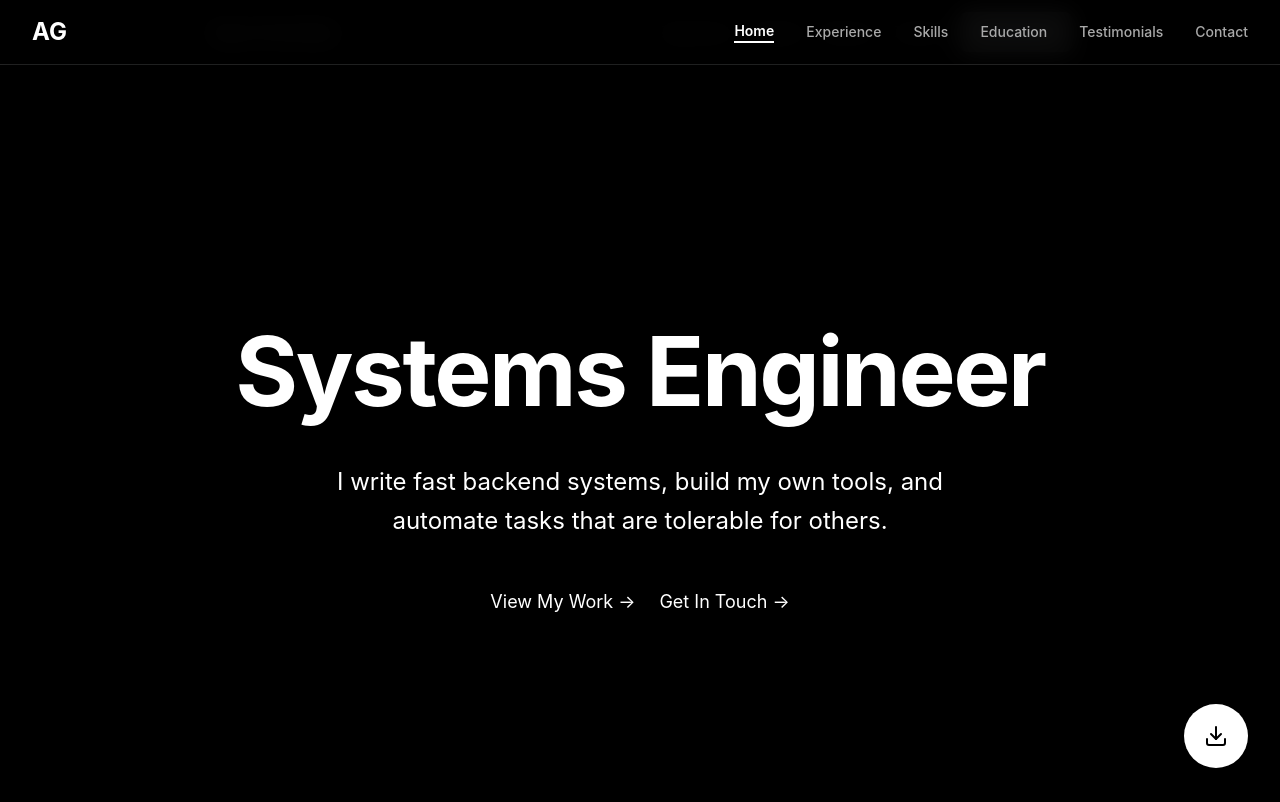
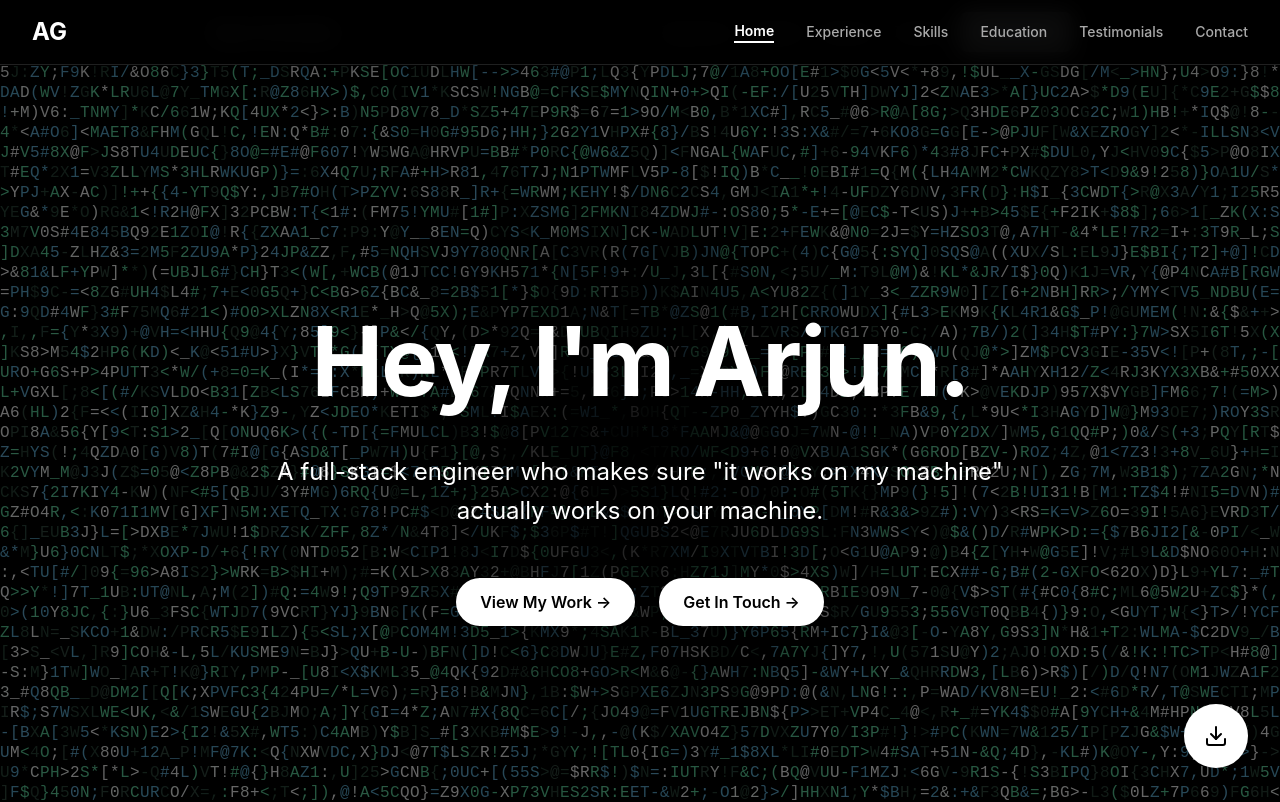
Before and after one commit to arjgov/Portfolio, a Next.js app: page / in a window 1280 px wide. Shown: the top 802 px of the page. Built offline with nearby package versions, Linux system fonts and the light colour scheme.

Commit message:
Added hero section with letter glitch

```diff
--- a/src/app/page.tsx
+++ b/src/app/page.tsx
@@ -23,6 +23,7 @@ import {
   Zap
 } from "lucide-react";
 import { useState, useEffect } from "react";
+import LetterGlitch from "@/components/LetterGlitch";
 
 
 const experience = [
@@ -275,39 +276,62 @@ export default function Home() {
       </motion.header>
 
       {/* Hero Section */}
-      <section id="home" className="relative min-h-screen flex items-center justify-center overflow-hidden bg-black">
-        <div className="relative max-w-4xl mx-auto px-4 sm:px-6 lg:px-8 text-center">
-          <motion.div
+      <section id="home" className="relative min-h-screen flex items-center justify-center overflow-hidden">
+        {/* LetterGlitch Background */}
+        <div className="absolute inset-0 z-0">
+          <LetterGlitch
+            glitchSpeed={50}
+            centerVignette={true}
+            outerVignette={false}
+            smooth={true}
+          />
+        </div>
+
+        {/* Content */}
+        <div className="relative z-10 max-w-4xl mx-auto px-4 sm:px-6 lg:px-8 text-center">
+          {/* Main Heading with staggered animation */}
+          <motion.h1
+            className="text-6xl md:text-8xl font-bold text-white mb-8 leading-tight"
+            initial={{ opacity: 0, y: 30 }}
+            animate={{ opacity: 1, y: 0 }}
+            transition={{ duration: 0.8, ease: "easeOut" }}
+          >
+            Hey, I'm Arjun.
+          </motion.h1>
+
+          {/* Subtitle with delay */}
+          <motion.p
+            className="text-xl md:text-2xl text-white mb-12 max-w-3xl mx-auto leading-relaxed"
             initial={{ opacity: 0, y: 20 }}
             animate={{ opacity: 1, y: 0 }}
-            transition={{ duration: 0.8 }}
+            transition={{ duration: 0.8, delay: 0.2, ease: "easeOut" }}
           >
-            <h1 className="text-6xl md:text-8xl font-bold text-white mb-8 leading-tight">
-              Systems Engineer
-            </h1>
-            <p className="text-xl md:text-2xl text-white mb-12 max-w-2xl mx-auto leading-relaxed">
-              I write fast backend systems, build my own tools, and automate tasks that are tolerable for others.
-            </p>
+            A full-stack engineer who makes sure "it works on my machine" actually works on your machine.
+          </motion.p>
 
-            {/* CTA Links */}
-            <div className="flex flex-col sm:flex-row items-center justify-center gap-6">
+          {/* CTA Links with staggered animation */}
+          <motion.div
+            className="flex flex-col sm:flex-row items-center justify-center gap-6"
+            initial={{ opacity: 0, y: 20 }}
+            animate={{ opacity: 1, y: 0 }}
+            transition={{ duration: 0.8, delay: 0.6, ease: "easeOut" }}
+          >
             <motion.a
               href="#experience"
-                className="text-white text-lg hover:opacity-80 transition-opacity"
-                whileHover={{ scale: 1.05 }}
+              className="inline-flex items-center justify-center px-6 py-3 bg-white text-black font-semibold rounded-full shadow-lg hover:shadow-xl transition-all duration-300 text-base relative group"
+              whileHover={{ scale: 1.05, y: -2 }}
               whileTap={{ scale: 0.95 }}
             >
-                View My Work →
+              <span className="relative z-10">View My Work →</span>
             </motion.a>
             <motion.a
               href="#contact"
-                className="text-white text-lg hover:opacity-80 transition-opacity"
-                whileHover={{ scale: 1.05 }}
+              className="inline-flex items-center justify-center px-6 py-3 bg-white text-black font-semibold rounded-full shadow-lg hover:shadow-xl transition-all duration-300 text-base relative group"
+              whileHover={{ scale: 1.05, y: -2 }}
               whileTap={{ scale: 0.95 }}
             >
-                Get In Touch →
+              <span className="relative z-10">Get In Touch →</span>
             </motion.a>
-            </div>
           </motion.div>
         </div>
 
@@ -315,10 +339,17 @@ export default function Home() {
         <motion.div
           className="absolute bottom-8 left-1/2 transform -translate-x-1/2 text-white"
           animate={{ y: [0, 10, 0] }}
-          transition={{ duration: 2, repeat: Infinity }}
+          transition={{ duration: 2, repeat: Infinity, ease: "easeInOut" }}
+        >
+          <motion.div
+            animate={{ rotate: [0, 5, 0] }}
+            transition={{ duration: 3, repeat: Infinity, ease: "easeInOut" }}
           >
             <ChevronDown className="w-6 h-6" />
           </motion.div>
+        </motion.div>
+
+
       </section>
 
       {/* Stats Section */}
--- /dev/null
+++ b/src/components/LetterGlitch.tsx
@@ -0,0 +1,229 @@
+import { useRef, useEffect } from 'react';
+
+const LetterGlitch = ({
+  glitchColors = ['#ffffff', '#2b4539', '#61dca3', '#61b3dc'],
+  glitchSpeed = 80,
+  centerVignette = false,
+  outerVignette = true,
+  smooth = true,
+}) => {
+  const canvasRef = useRef(null);
+  const animationRef = useRef(null);
+  const letters = useRef([]);
+  const grid = useRef({ columns: 0, rows: 0 });
+  const context = useRef(null);
+  const lastGlitchTime = useRef(Date.now());
+
+  const fontSize = 16;
+  const charWidth = 10;
+  const charHeight = 20;
+
+  const lettersAndSymbols = [
+    'A', 'B', 'C', 'D', 'E', 'F', 'G', 'H', 'I', 'J', 'K', 'L', 'M',
+    'N', 'O', 'P', 'Q', 'R', 'S', 'T', 'U', 'V', 'W', 'X', 'Y', 'Z',
+    '!', '@', '#', '$', '&', '*', '(', ')', '-', '_', '+', '=', '/',
+    '[', ']', '{', '}', ';', ':', '<', '>', ',', '0', '1', '2', '3',
+    '4', '5', '6', '7', '8', '9'
+  ];
+
+  const getRandomChar = () => {
+    return lettersAndSymbols[Math.floor(Math.random() * lettersAndSymbols.length)];
+  };
+
+  const getRandomColor = () => {
+    return glitchColors[Math.floor(Math.random() * glitchColors.length)];
+  };
+
+  const hexToRgb = (hex) => {
+    const shorthandRegex = /^#?([a-f\d])([a-f\d])([a-f\d])$/i;
+    hex = hex.replace(shorthandRegex, (m, r, g, b) => {
+      return r + r + g + g + b + b;
+    });
+
+    const result = /^#?([a-f\d]{2})([a-f\d]{2})([a-f\d]{2})$/i.exec(hex);
+    return result ? {
+      r: parseInt(result[1], 16),
+      g: parseInt(result[2], 16),
+      b: parseInt(result[3], 16)
+    } : null;
+  };
+
+  const interpolateColor = (start, end, factor) => {
+    const result = {
+      r: Math.round(start.r + (end.r - start.r) * factor),
+      g: Math.round(start.g + (end.g - start.g) * factor),
+      b: Math.round(start.b + (end.b - start.b) * factor),
+    };
+    return `rgb(${result.r}, ${result.g}, ${result.b})`;
+  };
+
+  const calculateGrid = (width, height) => {
+    const columns = Math.ceil(width / charWidth);
+    const rows = Math.ceil(height / charHeight);
+    return { columns, rows };
+  };
+
+  const initializeLetters = (columns, rows) => {
+    grid.current = { columns, rows };
+    const totalLetters = columns * rows;
+    letters.current = Array.from({ length: totalLetters }, () => ({
+      char: getRandomChar(),
+      color: getRandomColor(),
+      targetColor: getRandomColor(),
+      colorProgress: 1,
+    }));
+  };
+
+  const resizeCanvas = () => {
+    const canvas = canvasRef.current;
+    if (!canvas) return;
+    const parent = canvas.parentElement;
+    if (!parent) return;
+
+    const dpr = window.devicePixelRatio || 1;
+    const rect = parent.getBoundingClientRect();
+
+    canvas.width = rect.width * dpr;
+    canvas.height = rect.height * dpr;
+
+    canvas.style.width = `${rect.width}px`;
+    canvas.style.height = `${rect.height}px`;
+
+    if (context.current) {
+      context.current.setTransform(dpr, 0, 0, dpr, 0, 0);
+    }
+
+    const { columns, rows } = calculateGrid(rect.width, rect.height);
+    initializeLetters(columns, rows);
+
+    drawLetters();
+  };
+
+  const drawLetters = () => {
+    if (!context.current || letters.current.length === 0) return;
+    const ctx = context.current;
+    const { width, height } = canvasRef.current.getBoundingClientRect();
+    ctx.clearRect(0, 0, width, height);
+    ctx.font = `${fontSize}px monospace`;
+    ctx.textBaseline = 'top';
+
+    letters.current.forEach((letter, index) => {
+      const x = (index % grid.current.columns) * charWidth;
+      const y = Math.floor(index / grid.current.columns) * charHeight;
+      ctx.fillStyle = letter.color;
+      ctx.fillText(letter.char, x, y);
+    });
+  };
+
+  const updateLetters = () => {
+    if (!letters.current || letters.current.length === 0) return;
+
+    const updateCount = Math.max(1, Math.floor(letters.current.length * 0.03));
+
+    for (let i = 0; i < updateCount; i++) {
+      const index = Math.floor(Math.random() * letters.current.length);
+      if (!letters.current[index]) continue;
+
+      letters.current[index].char = getRandomChar();
+
+      // 95% chance for grey/white, 5% chance for green accent
+      const useGreenAccent = Math.random() < 0.05;
+      if (useGreenAccent) {
+        // Use green accent (last color in the array)
+        letters.current[index].targetColor = glitchColors[3];
+      } else {
+        // Use grey/white colors (first 3 in the array)
+        letters.current[index].targetColor = glitchColors.slice(0, 3)[Math.floor(Math.random() * 3)];
+      }
+
+      if (!smooth) {
+        letters.current[index].color = letters.current[index].targetColor;
+        letters.current[index].colorProgress = 1;
+      } else {
+        letters.current[index].colorProgress = 0;
+      }
+    }
+  };
+
+  const handleSmoothTransitions = () => {
+    let needsRedraw = false;
+    letters.current.forEach((letter) => {
+      if (letter.colorProgress < 1) {
+        letter.colorProgress += 0.05;
+        if (letter.colorProgress > 1) letter.colorProgress = 1;
+
+        const startRgb = hexToRgb(letter.color);
+        const endRgb = hexToRgb(letter.targetColor);
+        if (startRgb && endRgb) {
+          letter.color = interpolateColor(startRgb, endRgb, letter.colorProgress);
+          needsRedraw = true;
+        }
+      }
+    });
+
+    if (needsRedraw) {
+      drawLetters();
+    }
+  };
+
+  const animate = () => {
+    const now = Date.now();
+    if (now - lastGlitchTime.current >= glitchSpeed) {
+      updateLetters();
+      drawLetters();
+      lastGlitchTime.current = now;
+    }
+
+    if (smooth) {
+      handleSmoothTransitions();
+    }
+
+    animationRef.current = requestAnimationFrame(animate);
+  };
+
+  useEffect(() => {
+    const canvas = canvasRef.current;
+    if (!canvas) return;
+
+    context.current = canvas.getContext('2d');
+    resizeCanvas();
+    animate();
+
+    let resizeTimeout;
+
+    const handleResize = () => {
+      clearTimeout(resizeTimeout);
+      resizeTimeout = setTimeout(() => {
+        cancelAnimationFrame(animationRef.current);
+        resizeCanvas();
+        animate();
+      }, 100);
+    };
+
+    window.addEventListener('resize', handleResize);
+
+    return () => {
+      cancelAnimationFrame(animationRef.current);
+      window.removeEventListener('resize', handleResize);
+    };
+    // eslint-disable-next-line react-hooks/exhaustive-deps
+  }, [glitchSpeed, smooth]);
+
+  return (
+    <div className="relative w-full h-full bg-black overflow-hidden">
+      <canvas ref={canvasRef} className="block w-full h-full opacity-40" />
+      {outerVignette && (
+        <div
+          className="absolute top-0 left-0 w-full h-full pointer-events-none bg-[radial-gradient(circle,_rgba(0,0,0,0)_60%,_rgba(0,0,0,1)_100%)]"
+        ></div>
+      )}
+      {centerVignette && (
+        <div
+          className="absolute top-0 left-0 w-full h-full pointer-events-none bg-[radial-gradient(circle,_rgba(0,0,0,0.9)_0%,_rgba(0,0,0,0)_40%)]"
+        ></div>
+      )}
+    </div>
+  );
+};
+
+export default LetterGlitch;
```
Lines whose indentation alone changed are shown as unchanged.
